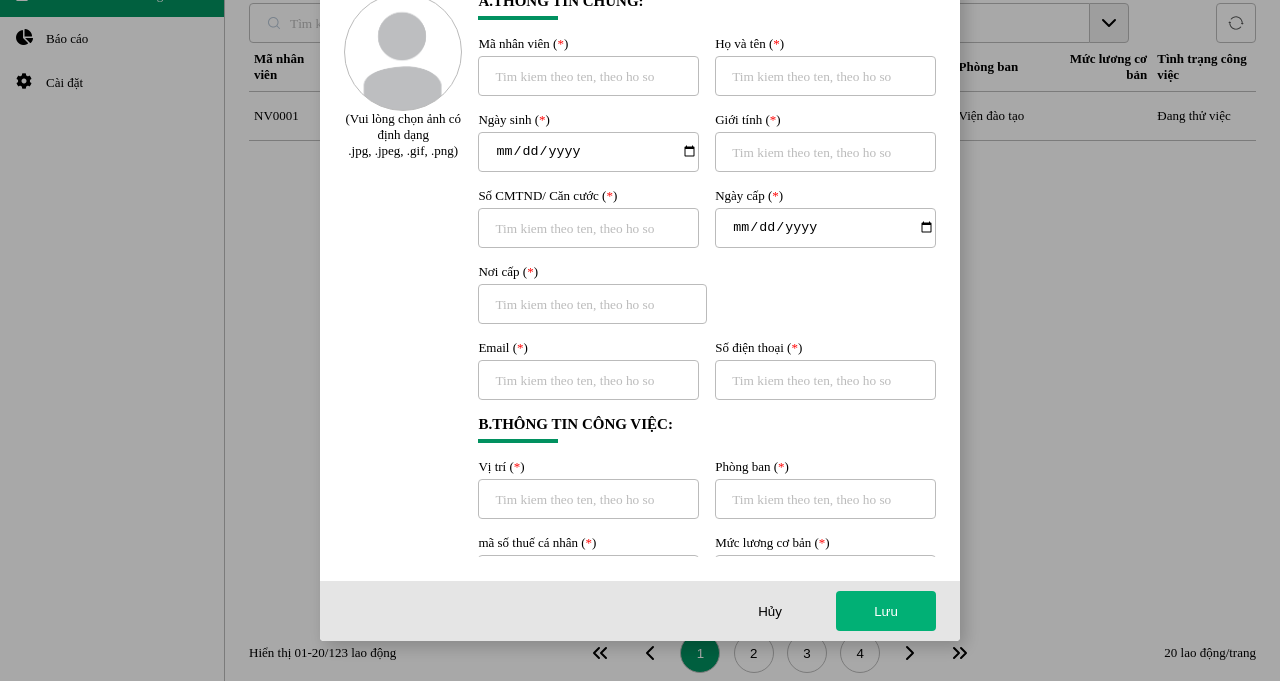
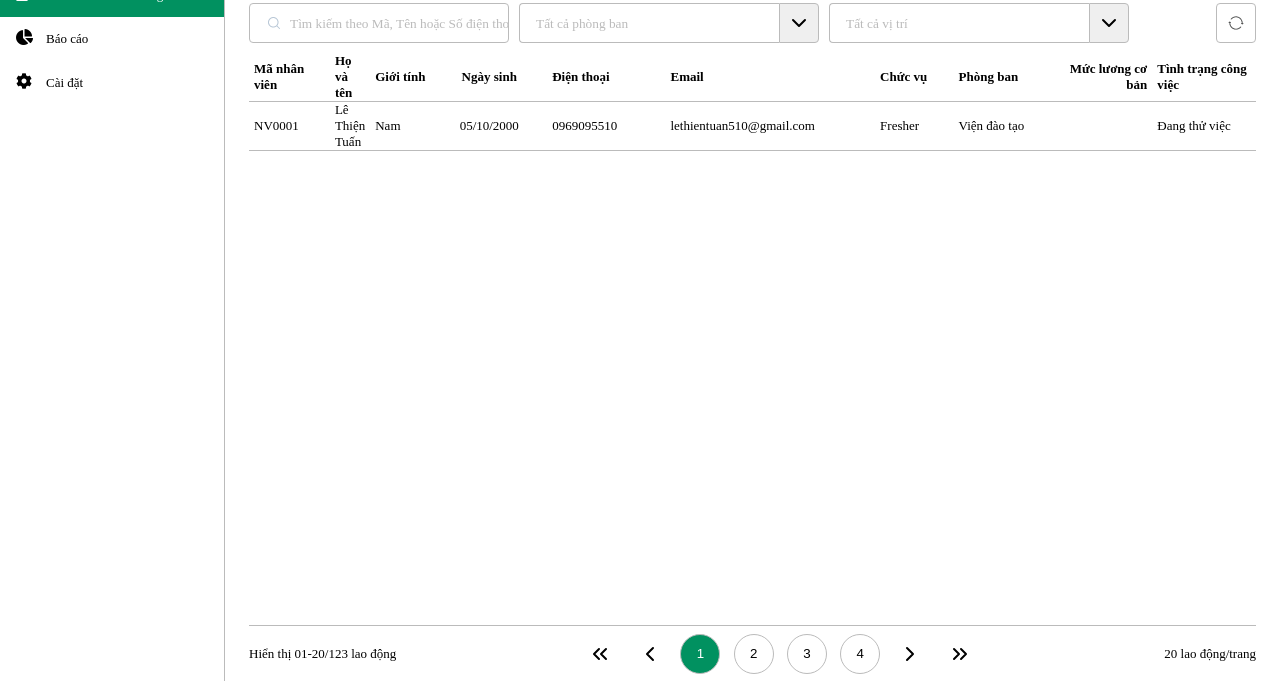
Before and after one commit to tuanle510/Cukcuk, a plain HTML site: page page/employee.html in a window 1280 px wide. Shown: the part 119-800 px from the top of the page. Drawn offline with Linux system fonts and the light colour scheme; files whose address does not match are found by name; a web font is replaced by a local one.

Commit message:
sửa linh tinh

```diff
--- a/css/components/dialog.css
+++ b/css/components/dialog.css
@@ -6,7 +6,7 @@
   z-index: 999;
   width: 100%;
   height: 100%;
-  /* display: none; */
+  display: none;
 }
 
 .m-dialog .m-popup {
@@ -92,7 +92,6 @@
   display: flex;
   flex-wrap: wrap;
   width: 100%;
-  justify-content: space-between;
   gap: 16px;
 }
 
--- a/css/components/paging.css
+++ b/css/components/paging.css
@@ -4,6 +4,7 @@
   display: flex;
   justify-content: space-between;
   align-items: center;
+  border-top: 1px solid #bbb;
 }
 
 .m-paging .m-paging-center {
--- a/css/components/table.css
+++ b/css/components/table.css
@@ -28,7 +28,7 @@
 
 .m-grip {
   width: 100%;
-  height: calc(100% - 90px);
+  height: calc(100% - 100px);
   background-color: #fff;
   box-sizing: border-box;
   position: relative;
--- a/css/layout/content.css
+++ b/css/layout/content.css
@@ -5,7 +5,7 @@
   right: 0;
   bottom: 0;
   padding: 24px 24px 0 24px;
-  /* background-color: yellow; */
+  /* background-color: #e5e5e5; */
   box-sizing: border-box;
 }
 
@@ -27,4 +27,5 @@
 .m-content .m-page-toolbar {
   height: 40px;
   width: 100%;
+  margin-bottom: 10px;
 }
--- a/js/employee.js
+++ b/js/employee.js
@@ -5,6 +5,8 @@ $(document).ready(function () {
 class EmployeePage {
   TitlePage = 'Danh sách nhân viên';
   constructor() {
+    // Load da ta
+    this.loadData();
     // khởi tạo các sự kiện
     this.initEvent();
   }
```
